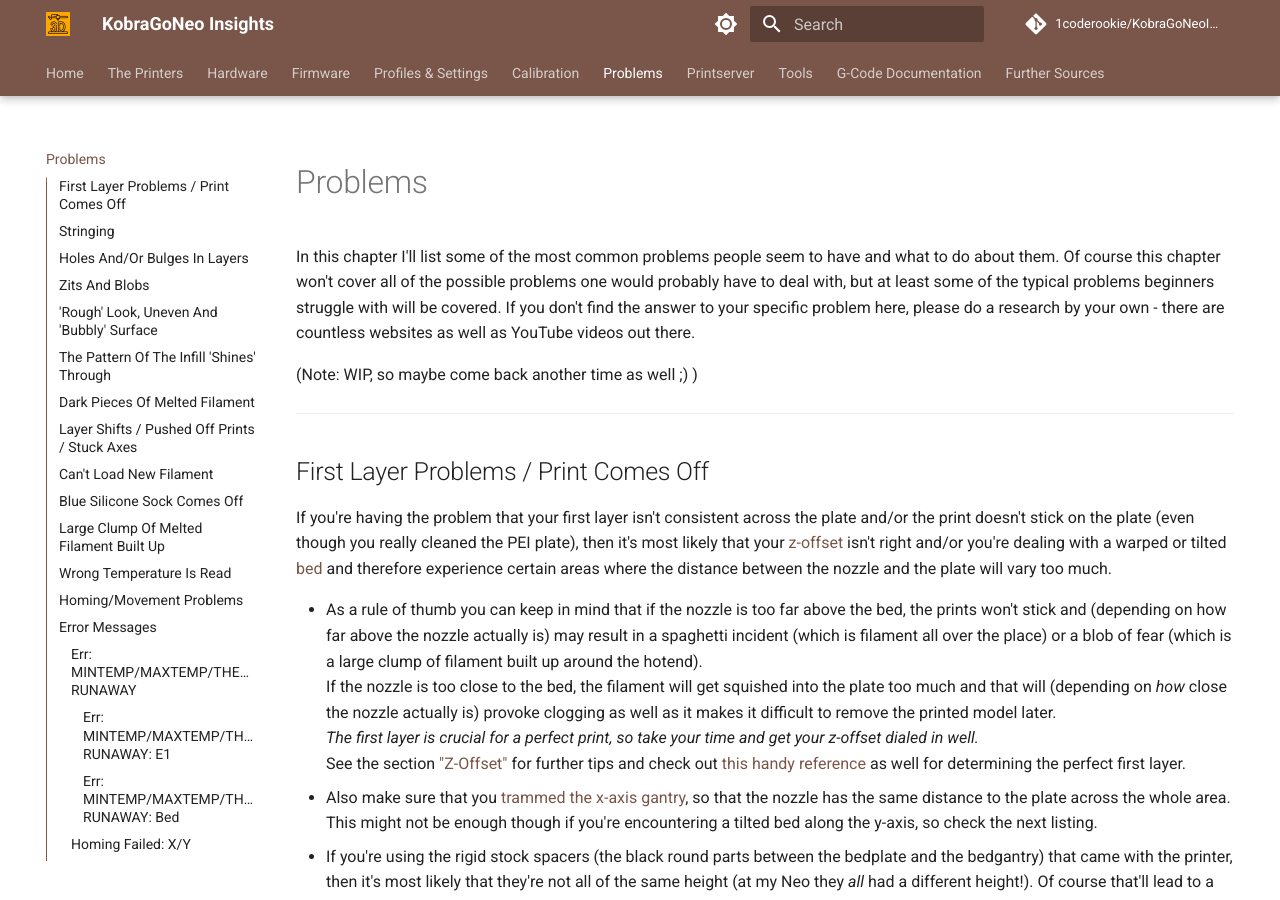
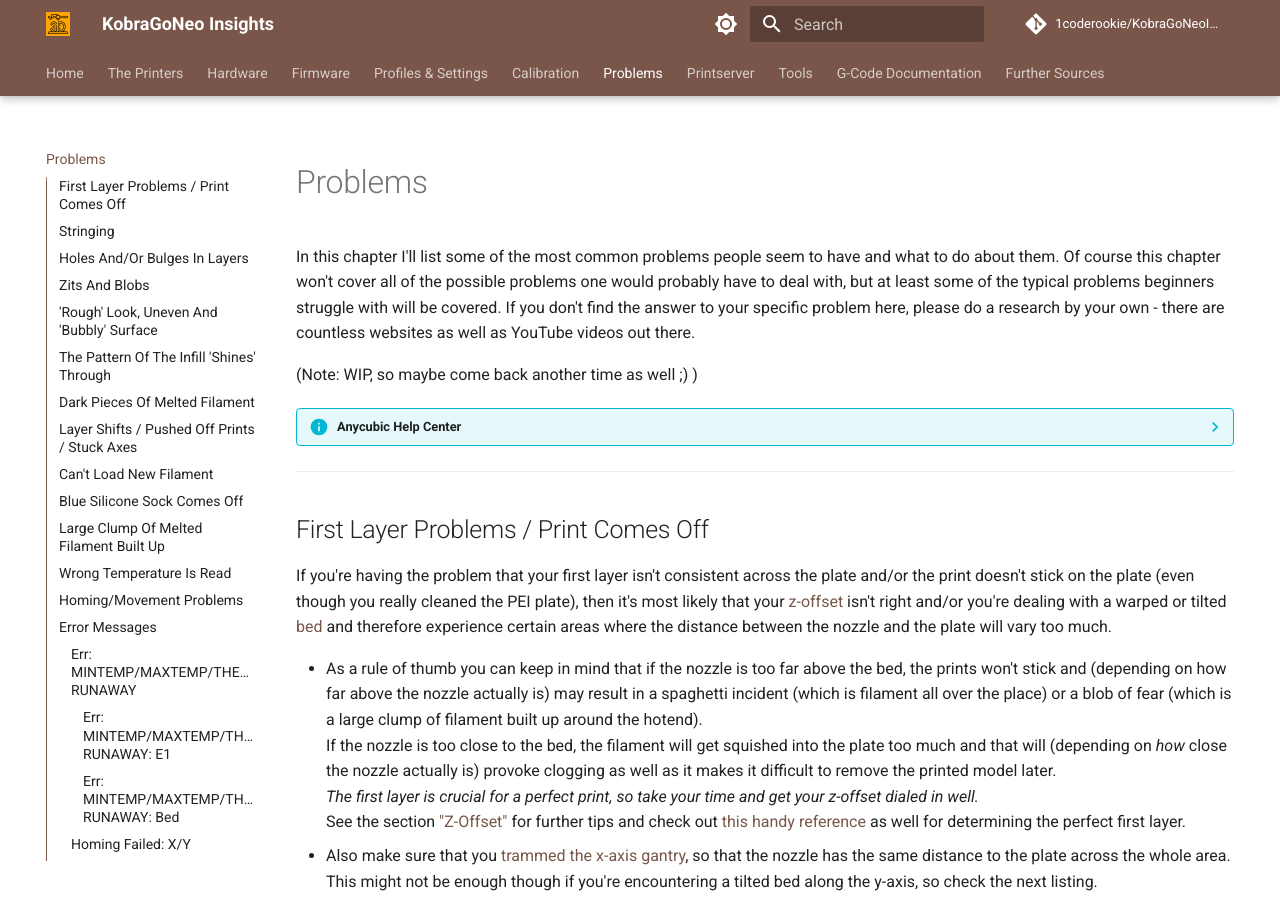
Before and after one commit to 1coderookie/KobraGoNeoInsights, an MkDocs documentation site: the page built from docs/problems.md, in a window 1280 px wide and 900 px high. Built offline with MkDocs 1.6.1 and Material for MkDocs 9.7.7, drawn with Linux system fonts in a browser that asks for light colours; comment, search, counter and statistics services are not loaded; some of the changed lines change nothing that is shown.

Commit message:
Update problems.md

```diff
--- a/docs/problems.md
+++ b/docs/problems.md
@@ -4,6 +4,10 @@
 In this chapter I'll list some of the most common problems people seem to have and what to do about them. Of course this chapter won't cover all of the possible problems one would probably have to deal with, but at least some of the typical problems beginners struggle with will be covered. If you don't find the answer to your specific problem here, please do a research by your own - there are countless websites as well as YouTube videos out there.
 
 (Note: WIP, so maybe come back another time as well ;) )
+
+??? info "Anycubic Help Center"
+
+    Anycubic recently made up a website called "Help Center", where you can select your specific model and search around for problems and possible solutions. You might also wanna have a look at that one: ["Anycubic Help Center"](https://cloud-universe.anycubic.com/w/p/helpCenter/#/pages/machineClassification/machineClassification?id=2&name=FDM%25203D%2520Printer&type=0&isShowShare=true)
 
 ---
 
```
